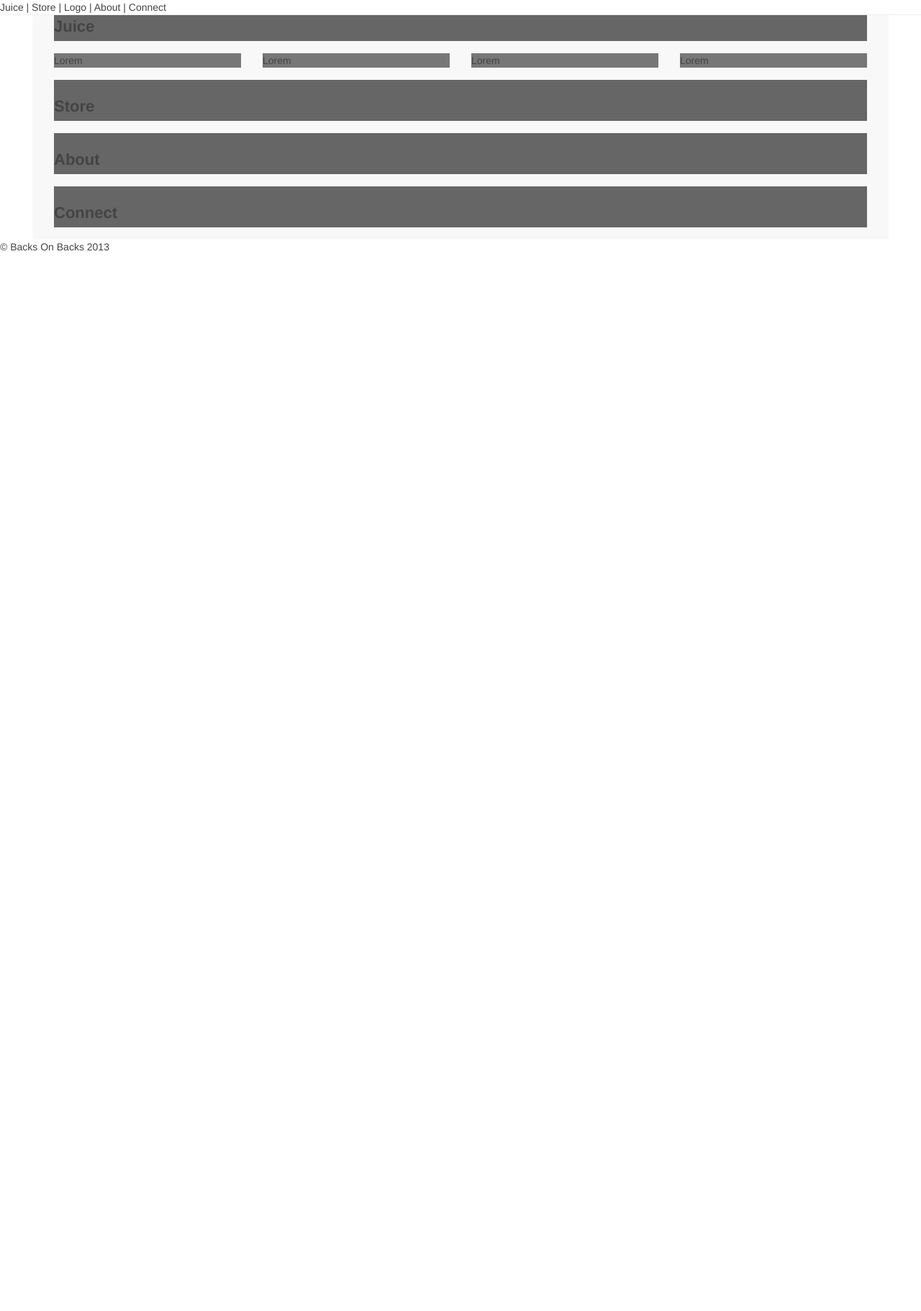
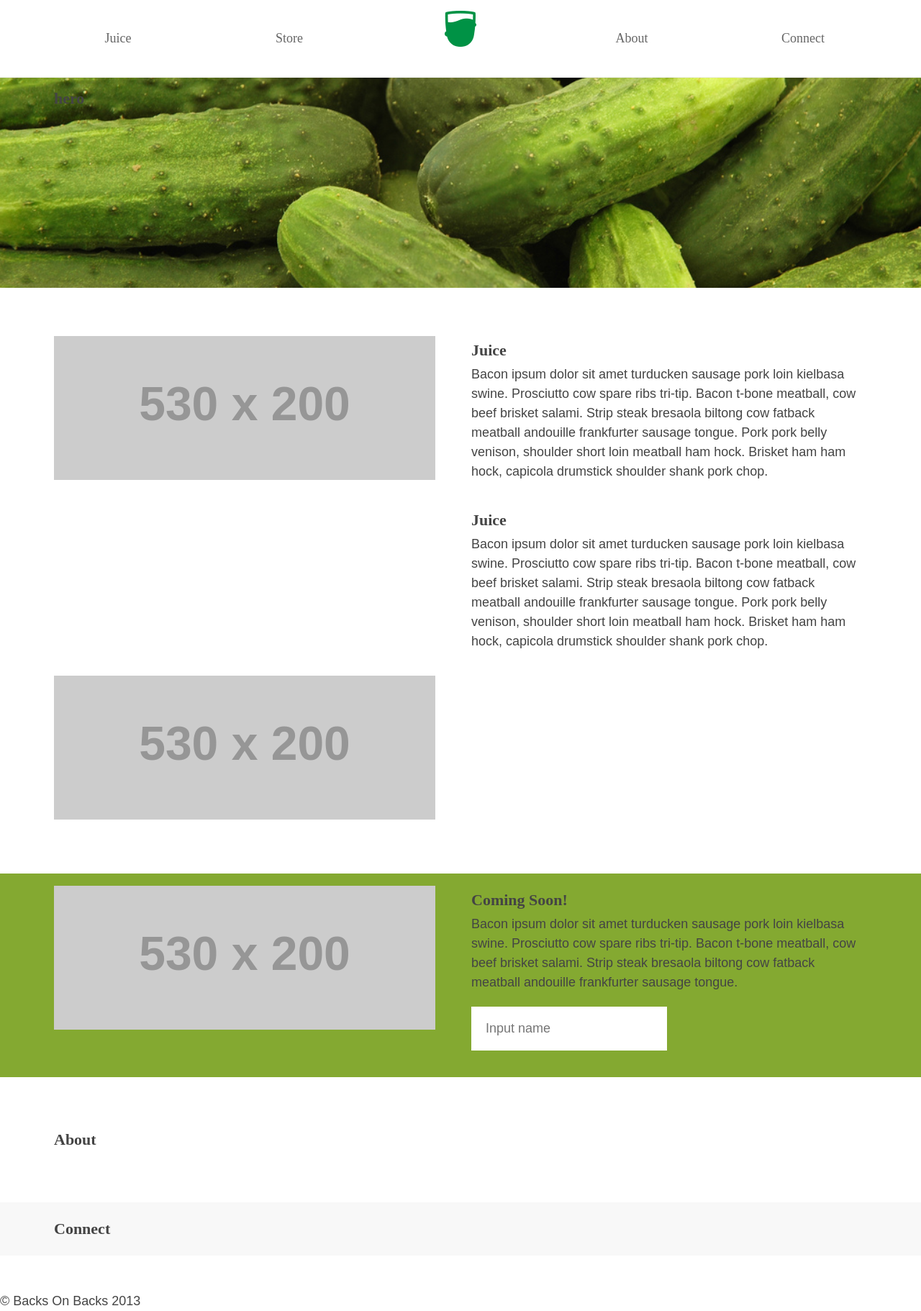
Before and after one commit to mercando/backsonbacks, a PHP site: page / in a window 1280 px wide. Shown: the whole page at 72% size. Before the commit the page ends 349 px from the top, so only its background shows below. Run offline with PHP 8.4, Linux system fonts and the light colour scheme; grey boxes labelled with a size stand in for pictures from a placeholder-image service; some libraries are stand-ins or nearby versions.

Commit message:
added sections and other styling

```diff
--- a/home.html
+++ b/home.html
@@ -3,28 +3,87 @@
 <head>
   <title>Browses Prototype</title>
   <link href="public/css/main.css" media="all" rel="stylesheet" type="text/css" />
+
+  <script type="text/javascript" src="//use.typekit.net/whv3dvi.js"></script>
+  <script type="text/javascript">try{Typekit.load();}catch(e){}</script>
 </head>
 
 <body>
-	<header>Juice | Store | Logo | About | Connect</header>
+	<nav>
+    <div class="container">
+      <ul>
+        <li><a href="#">Juice</a></li>
+        <li><a href="#">Store</a></li>
+        <li class="logo"></li>
+        <li><a href="#">About</a></li>
+        <li><a href="#">Connect</a></li>
+      </ul>
+    </div>
+  </nav>
 
+  <section class="hero">
     <div class="container">
-		<div class="span4"><h1>Juice</h1></div>
-		<div class="span1">
-			<p>Lorem</p>
+      <div class="span4"><h1>hero</h1></div>
     </div>
-    <div class="span1">
-      <p>Lorem</p>
+  </section>
+
+  <section class="juice">
+    <div class="container">
+      <div class="span2">
+        <img src="http://placehold.it/530x200/f8f8f8">
       </div>
-    <div class="span1">
-      <p>Lorem</p>
+
+      <div class="span2">
+        <h1>Juice</h1>
+        <p>
+          Bacon ipsum dolor sit amet turducken sausage pork loin kielbasa swine. Prosciutto cow spare ribs tri-tip. Bacon t-bone meatball, cow beef brisket salami. Strip steak bresaola biltong cow fatback meatball andouille frankfurter sausage tongue. Pork pork belly venison, shoulder short loin meatball ham hock. Brisket ham ham hock, capicola drumstick shoulder shank pork chop.
+        </p>
       </div>
-    <div class="span1">
-      <p>Lorem</p>
+
+      <div class="span2">
+        <h1>Juice</h1>
+        <p>
+          Bacon ipsum dolor sit amet turducken sausage pork loin kielbasa swine. Prosciutto cow spare ribs tri-tip. Bacon t-bone meatball, cow beef brisket salami. Strip steak bresaola biltong cow fatback meatball andouille frankfurter sausage tongue. Pork pork belly venison, shoulder short loin meatball ham hock. Brisket ham ham hock, capicola drumstick shoulder shank pork chop.
+        </p>
       </div>
-    <div class="span4"><h1>Store</h1></div>
+
+      <div class="span2">
+        <img src="http://placehold.it/530x200/f8f8f8">
+      </div>
+
+    </div>
+  </section>
+
+  <section class="store">
+    <div class="container">
+      <div class="span2">
+        <img src="http://placehold.it/530x200/f8f8f8">
+      </div>
+
+      <div class="span2">
+        <h1>Coming Soon!</h1>
+        <p>
+          Bacon ipsum dolor sit amet turducken sausage pork loin kielbasa swine. Prosciutto cow spare ribs tri-tip. Bacon t-bone meatball, cow beef brisket salami. Strip steak bresaola biltong cow fatback meatball andouille frankfurter sausage tongue.
+        </p>
+        <input type="text" placeholder="Input name">
+      </div>
+
+    </div>
+  </section>
+
+  <section class="about">
+    <div class="container">
       <div class="span4"><h1>About</h1></div>
+    </div>
+  </section>
+
+  <section class="connect">
+    <div class="container">
       <div class="span4"><h1>Connect</h1></div>
     </div>
+  </section>
+
+
   <footer>© Backs On Backs 2013</footer>
+
 </body>
--- a/public/css/main.css
+++ b/public/css/main.css
@@ -17,9 +17,10 @@ table, caption, tbody, tfoot, thead, tr, th, td {
 }
 
 body {
-	font-family: "Helvetica Neue", Helvetica, Arial, sans-serif;
-	font-size: 14px;
-	line-height: 20px;
+	font-family: "source-sans-pro",sans-serif;
+  font-weight: 300;
+	font-size: 18px;
+	line-height: 150%;
 	color: #444444;
 }
 
@@ -29,6 +30,7 @@ h3 {
   line-height: 40px;
   font-weight: bold;
   margin-top: 17px;
+  font-family: "adelle",serif;
 }
 
 h1 {
@@ -43,7 +45,7 @@ h3 {
   font-size: 16px;
 }
 
-header {
+nav {
   top: 0;
   position: fixed;
   right: 0;
@@ -60,8 +62,6 @@ header {
   margin-right: auto;
   margin-left: auto;
   *zoom: 1;
-
-  background-color: #f8f8f8;
 }
 
 .container:before,
@@ -84,15 +84,101 @@ header {
 
 .span1 {
   width: 260px;
-  background-color: #777;
+}
+
+.span2 {
+  width: 550px;
 }
 
 .span3 {
   width: 610px;
-  background-color: #777;
 }
 
 .span4 {
   width: 1130px;
-  background-color: #666;
 }
+
+nav ul {
+  overflow: auto;
+  list-style-type: none;
+}
+
+nav li {
+  float: left;
+  margin-right: 0px;
+  padding: 40px 0px;
+  width: 20%;
+  text-align: center;
+  font-family: "adelle",serif;
+  font-size: 18px;
+}
+nav li a {
+  text-decoration: none;
+  color: #666;
+
+  -webkit-transition: all 0.5s ease;
+  -moz-transition: all 0.5s ease;
+  -o-transition: all 0.5s ease;
+  -ms-transition: all 0.5s ease;
+  transition: all 0.5s ease;
+}
+
+nav li a:hover {
+  color: #999;
+}
+
+nav li.logo {
+  background-image: url('../img/logo_50.png');
+  background-position: center center;
+  background-repeat: no-repeat;
+}
+
+section {
+  margin-bottom: 50px;
+}
+
+section.hero {
+  background: url('../img/hero.jpg') no-repeat center center;
+  -webkit-background-size: cover;
+  -moz-background-size: cover;
+  -o-background-size: cover;
+  background-size: cover;
+  height: 300px;
+  padding-top: 100px;
+}
+
+section.juice {
+
+}
+
+section.store {
+  background-color: #84a931;
+}
+
+section.about {
+
+}
+
+section.connect {
+  background-color: #f8f8f8;
+}
+
+input {
+  display: block;
+  padding: 20px;
+  border: 0px solid #fff;
+  color: #333;
+  transition: all 0.3s ease-out;
+  margin: 20px 0px;
+  font-family: "source-sans-pro",sans-serif;
+  font-weight: 300;
+  font-size: 18px;
+}
+
+input:focus {
+  outline: none;
+}
+
+img {
+  margin-top: 17px;
+}
```
Also changed, not shown: public/img/hero.jpg (added), public/img/logo_50.png (added), 2 other files. Lines whose indentation alone changed are shown as unchanged.
